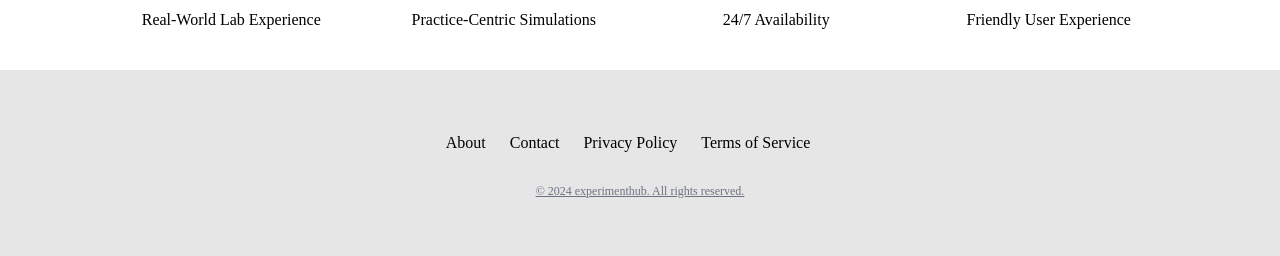
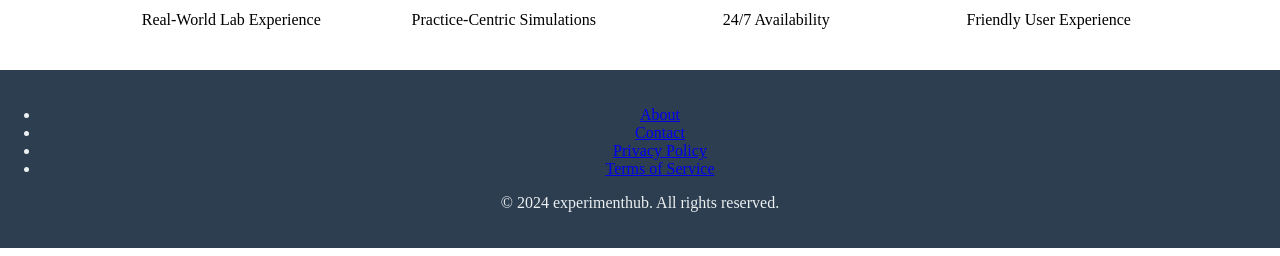
Before and after one commit to AtomKey-Lab/ExperimentHub, a React (Create React App) app: page / in a window 1280 px wide. Shown: the part 1453-1709 px from the top of the page. Built offline with nearby package versions, Linux system fonts and the light colour scheme.

Commit message:
footer enhance

```diff
--- a/src/components/footer/footer.css
+++ b/src/components/footer/footer.css
@@ -1,40 +1,84 @@
 .footer {
-    background-color: #e6e6e6;
-    padding-top: 3rem;
-    padding-bottom: 3rem;
-  }
-
-  .container {
-    width: 100%;
-    max-width: 1200px;
-    margin: 0 auto;
+  background-color: #2c3e50;
+  color: #ecf0f1;
+  padding: 20px 0;
   text-align: center;
 }
 
-  .footer-links {
+.footer-content {
   display: flex;
-    justify-content: center;
-    padding: 0;
-    list-style-type: none;
+  flex-wrap: wrap;
+  justify-content: space-around;
+  align-items: start; /* Ensures all sections align at the top */
+  margin: 0 auto;
+  max-width: 1000px;
+  gap: 20px;
 }
 
-  .footer-link-item {
-    margin-right: 1.5rem;
+.footer-section {
+  flex: 1;
+  min-width: 100px;
+  margin: 10px 0;
+  text-align: center;
+  display: flex;
+  flex-direction: column;
+  align-items: center; /* Centers content horizontally */
 }
 
-  .footer-link {
-    text-decoration: none;
-    color: black;
-    transition: color 0.3s ease;
+.footer-section h4 {
+  margin-bottom: 10px;
+  font-weight: bold;
 }
 
-  .footer-link:hover {
-    color: #cbd5e0;
+.footer-section ul, .footer-section p {
+  font-size: 14px;
+  line-height: 1.6;
+  color: #ecf0f1;
+  margin: 5px 0;
 }
 
-  .footer-text {
-    color: #6b7280;
-    font-size: 0.75rem;
-    margin-top: 2rem;
+.footer-section ul {
+  list-style-type: none;
+  padding: 0;
+}
+
+.footer-section ul li {
+  margin-bottom: 8px;
+}
+
+.footer-section ul li a {
+  color: #ecf0f1;
+  text-decoration: none;
+}
+
+.footer-section ul li a:hover {
   text-decoration: underline;
 }
+
+.footer-bottom {
+  margin-top: 20px;
+  font-size: 12px;
+  border-top: 1px solid #ecf0f1;
+  padding-top: 10px;
+}
+
+.social-icons {
+  display: flex;
+  gap: 10px;
+  justify-content: center;
+  margin-top: 10px;
+}
+
+.social-icons a {
+  display: inline-block;
+}
+
+.social-icons a img {
+  width: 24px;
+  height: 24px;
+  transition: transform 0.2s ease;
+}
+
+.social-icons a:hover img {
+  transform: scale(1.1);
+}
```
Lines whose indentation alone changed are shown as unchanged.
